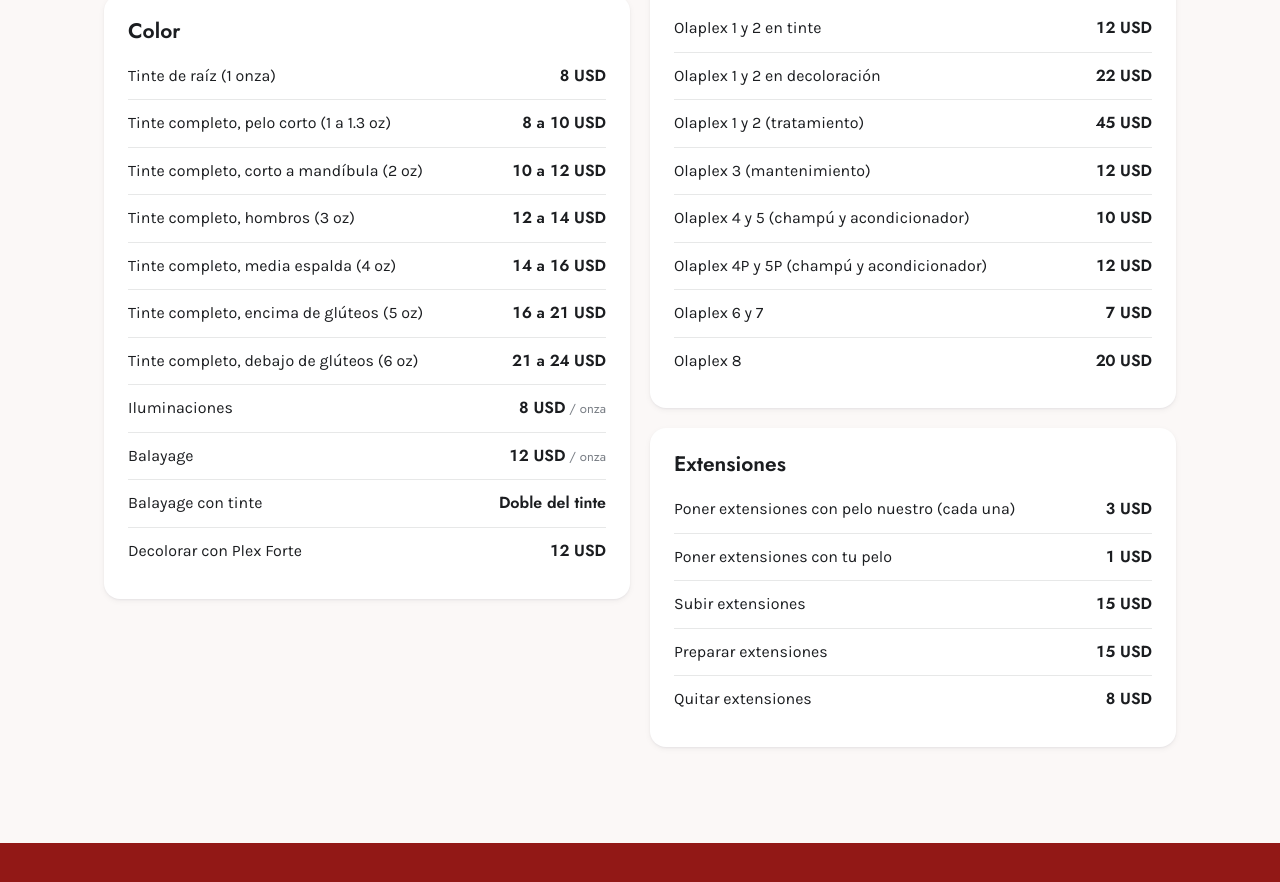
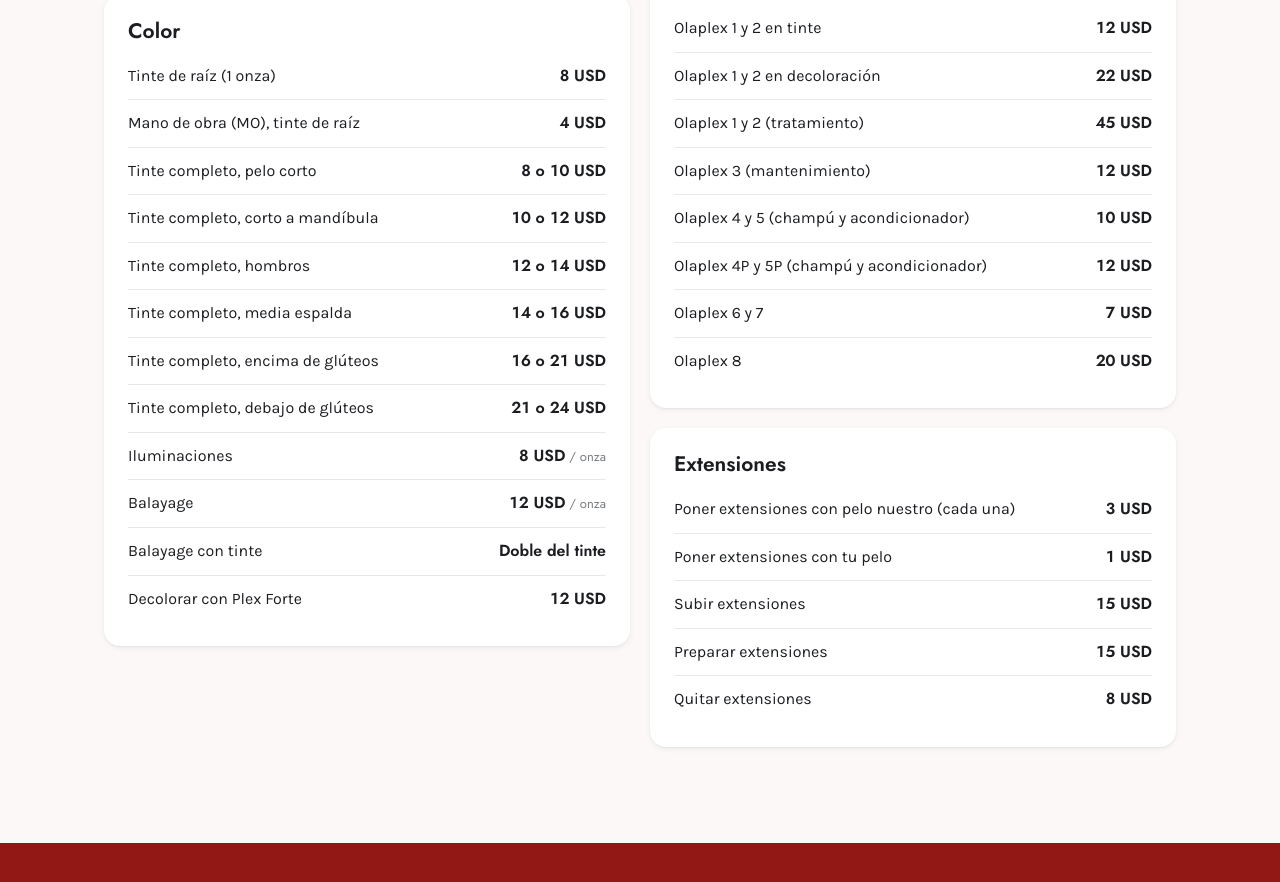
Before and after one commit to Luly-Salon/lulysalon, a plain HTML site: page index.html in a window 1280 px wide. Shown: the part 2547-3429 px from the top of the page. Drawn offline with Linux system fonts and the light colour scheme.

Commit message:
Add files via upload

```diff
--- a/index.html
+++ b/index.html
@@ -557,9 +557,9 @@ img { display: block; max-width: 100%; }
 
 <script>
 // Precios de Luly Salón, pasados del Word «PELUQUERíA presios» que mandó Gaby (27 oct 2026).
-// p: precio en USD (número), o un rango [min, max]; porOnza: el precio es por onza; nota: texto en lugar de precio.
+// p: precio en USD (número), o un rango [min, max] (o: true = uno u otro precio, se lee «8 o 10»); porOnza: el precio es por onza; nota: texto en lugar de precio.
 // extra: grupo de complementos por unidad; no cuenta para el «desde» de la familia.
-// Fuera de la web (uso interno, pendiente de confirmar con Gaby): las líneas «MO …», Redecilla,
+// Fuera de la web (uso interno, pendiente de confirmar con Gaby): las líneas «MO …» (salvo MO de tinte de raíz, pedida por el cliente el 5 nov 2026), Redecilla,
 // Protector térmico - Crema peinar, Silicona Sp colores y Chancletas.
 window.LULY_PRECIOS = [
   {
@@ -584,12 +584,13 @@ window.LULY_PRECIOS = [
       ] },
       { nombre: 'Color', items: [
         { n: 'Tinte de raíz (1 onza)', p: 8 },
-        { n: 'Tinte completo, pelo corto (1 a 1.3 oz)', p: [8, 10] },
-        { n: 'Tinte completo, corto a mandíbula (2 oz)', p: [10, 12] },
-        { n: 'Tinte completo, hombros (3 oz)', p: [12, 14] },
-        { n: 'Tinte completo, media espalda (4 oz)', p: [14, 16] },
-        { n: 'Tinte completo, encima de glúteos (5 oz)', p: [16, 21] },
-        { n: 'Tinte completo, debajo de glúteos (6 oz)', p: [21, 24] },
+        { n: 'Mano de obra (MO), tinte de raíz', p: 4 },
+        { n: 'Tinte completo, pelo corto', p: [8, 10], o: true },
+        { n: 'Tinte completo, corto a mandíbula', p: [10, 12], o: true },
+        { n: 'Tinte completo, hombros', p: [12, 14], o: true },
+        { n: 'Tinte completo, media espalda', p: [14, 16], o: true },
+        { n: 'Tinte completo, encima de glúteos', p: [16, 21], o: true },
+        { n: 'Tinte completo, debajo de glúteos', p: [21, 24], o: true },
         { n: 'Iluminaciones', p: 8, porOnza: true },
         { n: 'Balayage', p: 12, porOnza: true },
         { n: 'Balayage con tinte', nota: 'Doble del tinte' },
@@ -863,7 +864,7 @@ window.LULY_PRECIOS = [
   const num = (n) => (Number.isInteger(n) ? String(n) : n.toFixed(2));
   const precio = (it) => {
     if (it.nota) return it.nota;
-    const base = Array.isArray(it.p) ? `${num(it.p[0])} a ${num(it.p[1])}` : num(it.p);
+    const base = Array.isArray(it.p) ? `${num(it.p[0])} ${it.o ? 'o' : 'a'} ${num(it.p[1])}` : num(it.p);
     return `${base} USD`;
   };
   const minimo = (f) => Math.min(...f.grupos.filter((g) => !g.extra).flatMap((g) => g.items).filter((i) => !i.nota).map((i) => (Array.isArray(i.p) ? i.p[0] : i.p)));
```
